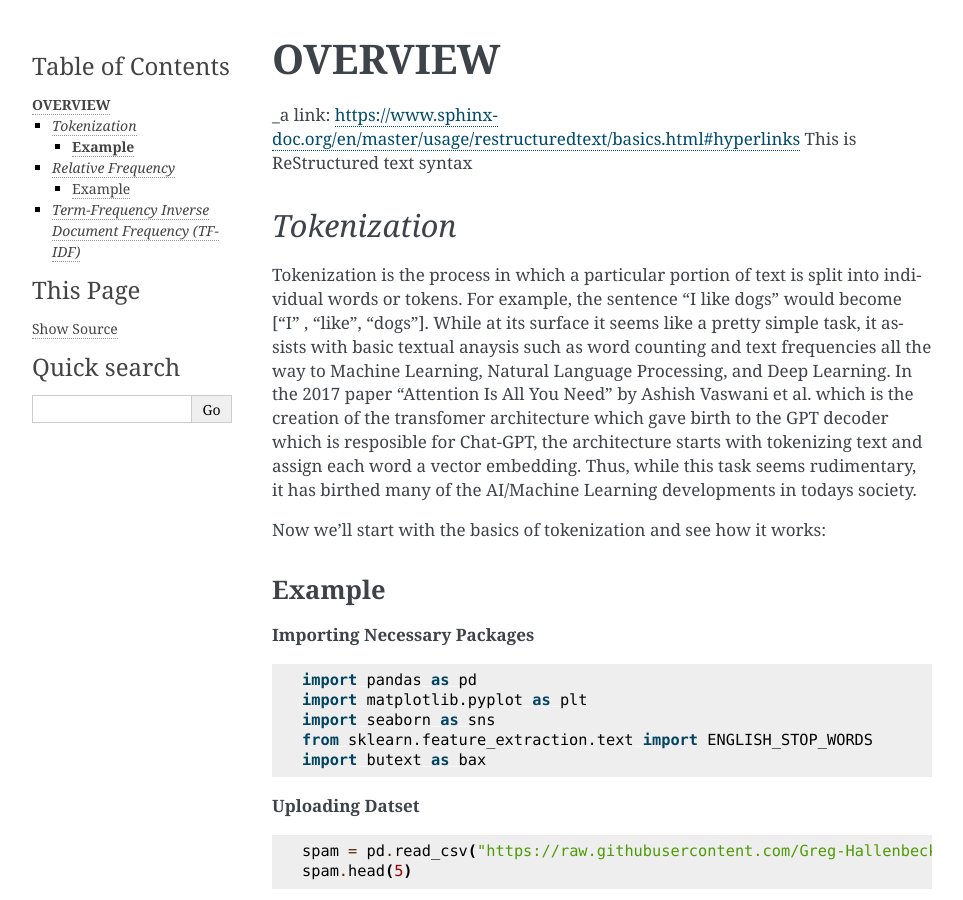
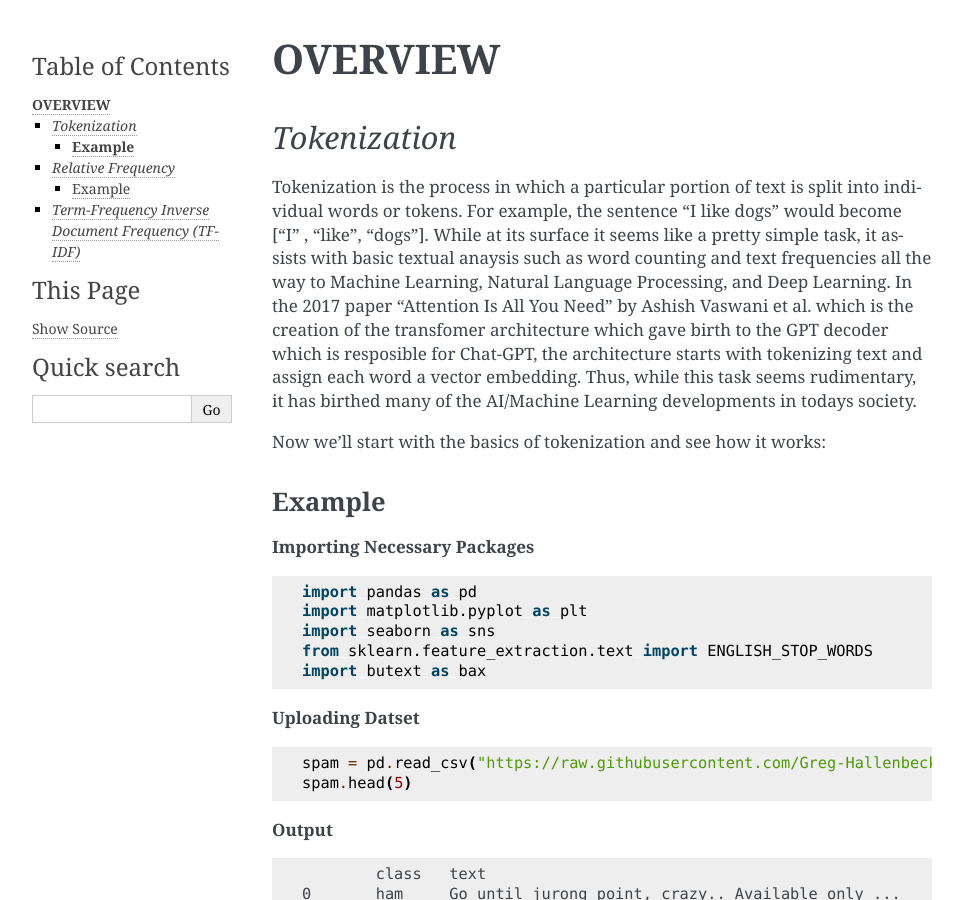
Before and after one commit to chipskiW/butext, a Sphinx documentation site: the page built from docs/intro.rst, in a window 1280 px wide and 900 px high. Shown: the whole window, without its empty margins (148-1111 px from the left). Built offline with Sphinx 7.4.7, drawn with Linux system fonts in a browser that asks for light colours.

Commit message:
Update intro.rst
Signed-off-by: Nicholas  <nicholwaithe11@gmail.com>

```diff
--- a/docs/intro.rst
+++ b/docs/intro.rst
@@ -1,12 +1,6 @@
 ================
 **OVERVIEW**
 ================
-
-
-_a link: https://www.sphinx-doc.org/en/master/usage/restructuredtext/basics.html#hyperlinks
-This is ReStructured text syntax
-
-
 *Tokenization*
 --------------
 Tokenization is the process in which a particular portion of text is split into individual words or tokens. For example, the sentence "I like dogs" would become ["I" , "like", "dogs"]. While at its surface it seems like a pretty simple task, it assists with basic textual anaysis such as word counting and text frequencies all the way to Machine Learning, Natural Language Processing, and Deep Learning. In the 2017 paper "Attention Is All You Need" by Ashish Vaswani et al. which is the creation of the transfomer architecture which gave birth to the GPT decoder which is resposible for Chat-GPT, the architecture starts with tokenizing text and assign each word a vector embedding. Thus, while this task seems rudimentary, it has birthed many of the AI/Machine Learning developments in todays society.
```
